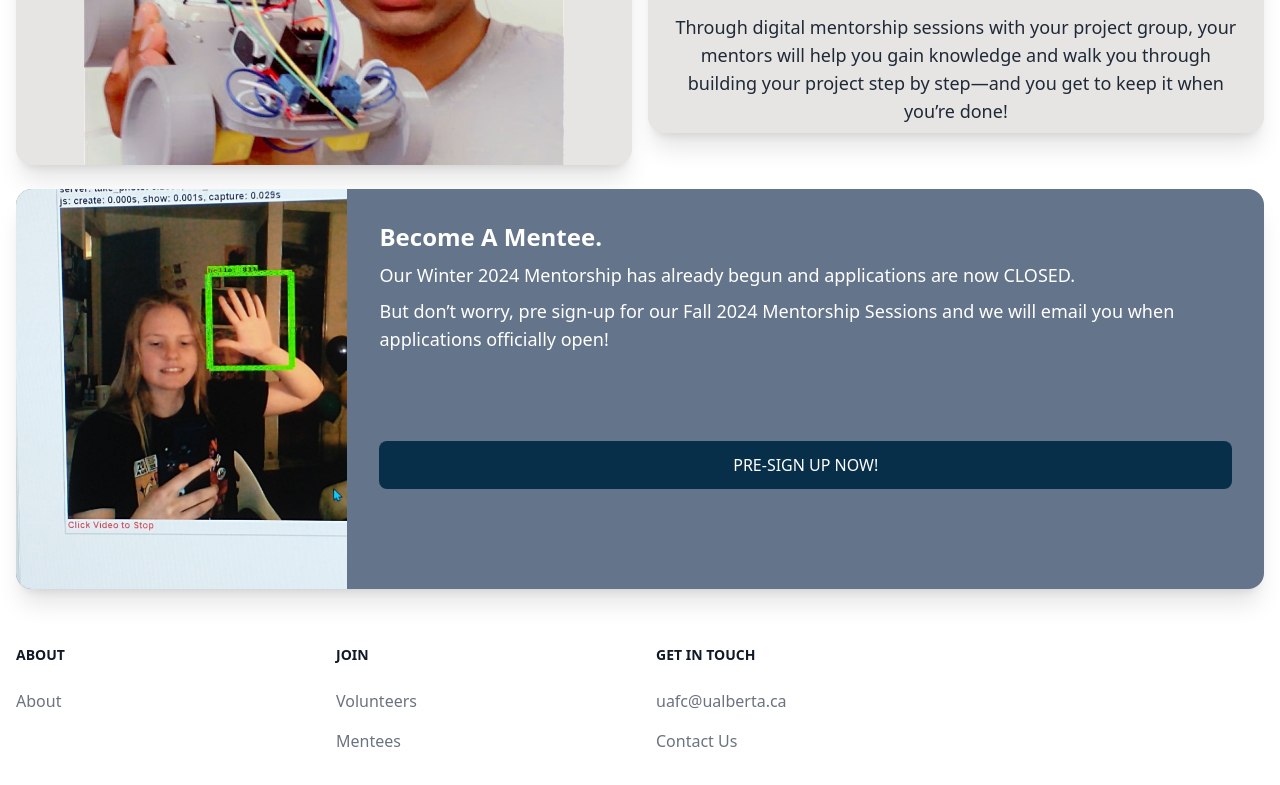
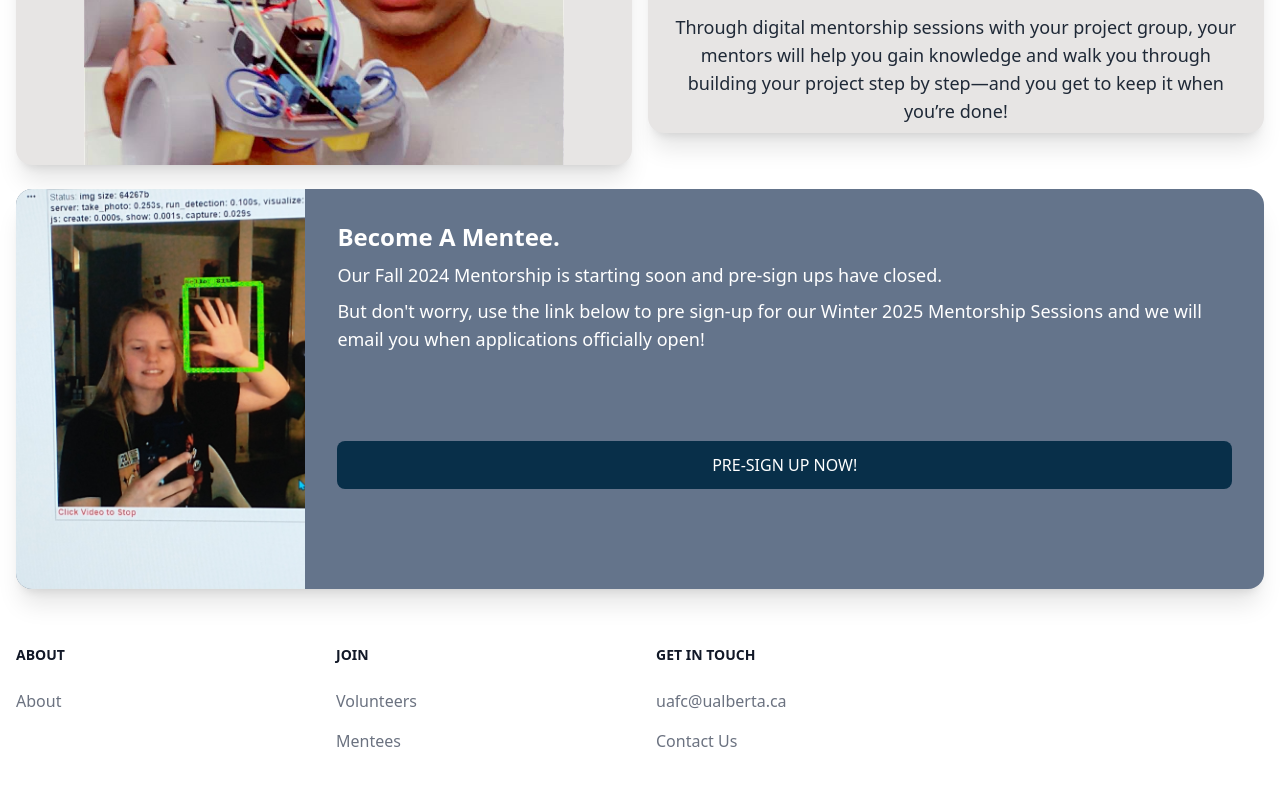
Before and after one commit to uafc/uafc.github.io, an Astro site: page /students in a window 1280 px wide. Shown: the part 959-1744 px from the top of the page. Built offline with nearby package versions, Linux system fonts and the light colour scheme; Astro itself is replaced by a stand-in of ours.

Commit message:
Updating pre-signups for Winter 2025

```diff
--- a/src/pages/students.astro
+++ b/src/pages/students.astro
@@ -76,12 +76,12 @@
       </figure>
       <div class="card-body text-white">
         <h2 class="card-title text-2xl">Become A Mentee.</h2>
-        <span class="text-lg">Our Winter 2024 Mentorship has already begun and applications are now CLOSED.</span>
-        <span class="text-lg">But don’t worry, pre sign-up for our Fall 2024 Mentorship Sessions and we will email you when applications officially open!</span>
+        <span class="text-lg">Our Fall 2024 Mentorship is starting soon and pre-sign ups have closed.</span>
+        <span class="text-lg">But don't worry, use the link below to pre sign-up for our Winter 2025 Mentorship Sessions and we will email you when applications officially open!</span>
         <br>
         <br>
         <br>
-        <a href="https://forms.gle/CNhHZ7cnKeUSCPDy9" target="_blank" class="bg-sky-950 text-white py-3 px-6 rounded-lg hover:bg-blue-700 transition duration-200 text-center inline-block">PRE-SIGN UP NOW!</a>
+        <a href="https://forms.gle/ZLB6NkjJxM7XhbcV6" target="_blank" class="bg-sky-950 text-white py-3 px-6 rounded-lg hover:bg-blue-700 transition duration-200 text-center inline-block">PRE-SIGN UP NOW!</a>
       </div>
     </div>
     <br>
```
